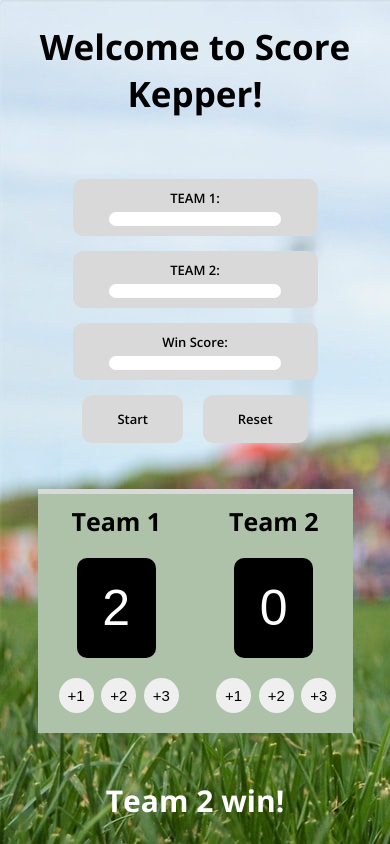
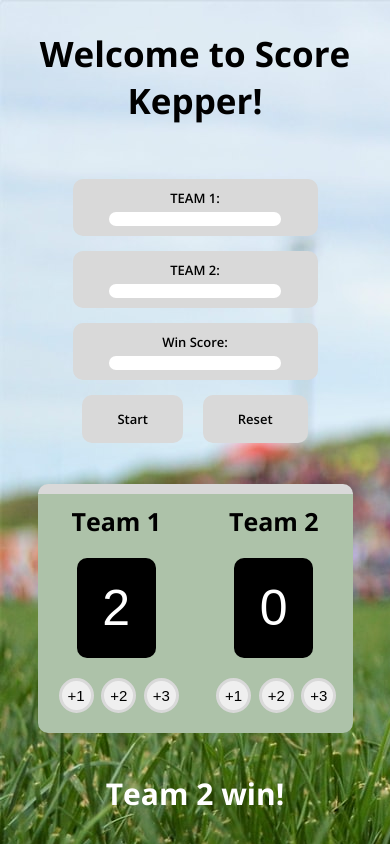
Before and after one commit to lucacieduard/score-board, a plain HTML site: page index.html in a window 390 px wide. Drawn offline with nearby package versions, Linux system fonts and the light colour scheme; a web font is replaced by a local one.

Commit message:
mobile design update

```diff
--- a/index.html
+++ b/index.html
@@ -14,6 +14,8 @@
 		<title>Board Table</title>
 	</head>
 	<body>
+		<div class="container">
+		<h1 class="welcome-text">Welcome to Score Kepper!</h1>
 		<div class="menu">
 			<div class="team-input">
 				<p>TEAM 1:</p>
@@ -32,7 +34,6 @@
 				<button class="reset-btn">Reset</button>
 			</div>
 		</div>
-		<h1 class="welcome-text">Welcome to Score Kepper!</h1>
 		<div class="card">
 			<div class="team-card">
 				<h2>Team 1</h2>
@@ -49,7 +50,7 @@
 				<button>+3</button>
 			</div>
 		</div>
-		<h2 class="winner-text">Team 2 win!</h2>
+		<h2 class="winner-text">Team 2 win!</h2></div>
 		<script src="app.js"></script>
 	</body>
 </html>
--- a/styles.css
+++ b/styles.css
@@ -10,10 +10,7 @@ body{
     background-image: url("bg.jpg");
     width:100%;
     height: 100vh;
-    display:grid;
     padding:0 20px;
-    align-items: center;
-    grid-template-columns: 1fr;
 }
 
 .menu{
@@ -21,8 +18,7 @@ body{
     flex-direction: column;
     align-items: center;
     justify-content: center;
-    height:min-content;
-
+    margin-bottom:20px;
 }
 
 .team-input{
@@ -70,8 +66,8 @@ body{
 
 .welcome-text{
     font-size:35px;
+    padding:20px 0;
     text-align: center;
-    grid-row: 1;
     font-weight: 700;
 }
 .card{
@@ -82,14 +78,24 @@ body{
     margin:0 auto;
     height:min-content;
     max-width:450px;
-    border-top:5px solid #D9D9D9;
+
 }
 
 .team-card{
+    border-top:10px solid #D9D9D9;
     width:100%;
     text-align: center;
     background-color: #ADC2A9;
     padding-bottom: 20px;
+}
+
+.team-card:nth-of-type(2){
+    border-top-right-radius: 10px;
+    border-bottom-right-radius: 10px;
+}
+.team-card:nth-of-type(1){
+    border-top-left-radius: 10px;
+    border-bottom-left-radius: 10px;
 }
 
 .team-card h2{
@@ -119,11 +125,19 @@ body{
     font-family: "Arial", sans-serif;
     font-size: 1.5rem;
     margin-left:5px;
+    border:3px solid #D9D9D9;
 }
 
 .winner-text{
     font-size:3rem;
     text-align: center;
     color:white;
+    padding:20px 0;
+}
 
+.container{
+    display: grid;
+    align-items: center;
+    justify-content: center;
+    height:100%;
 }
```
